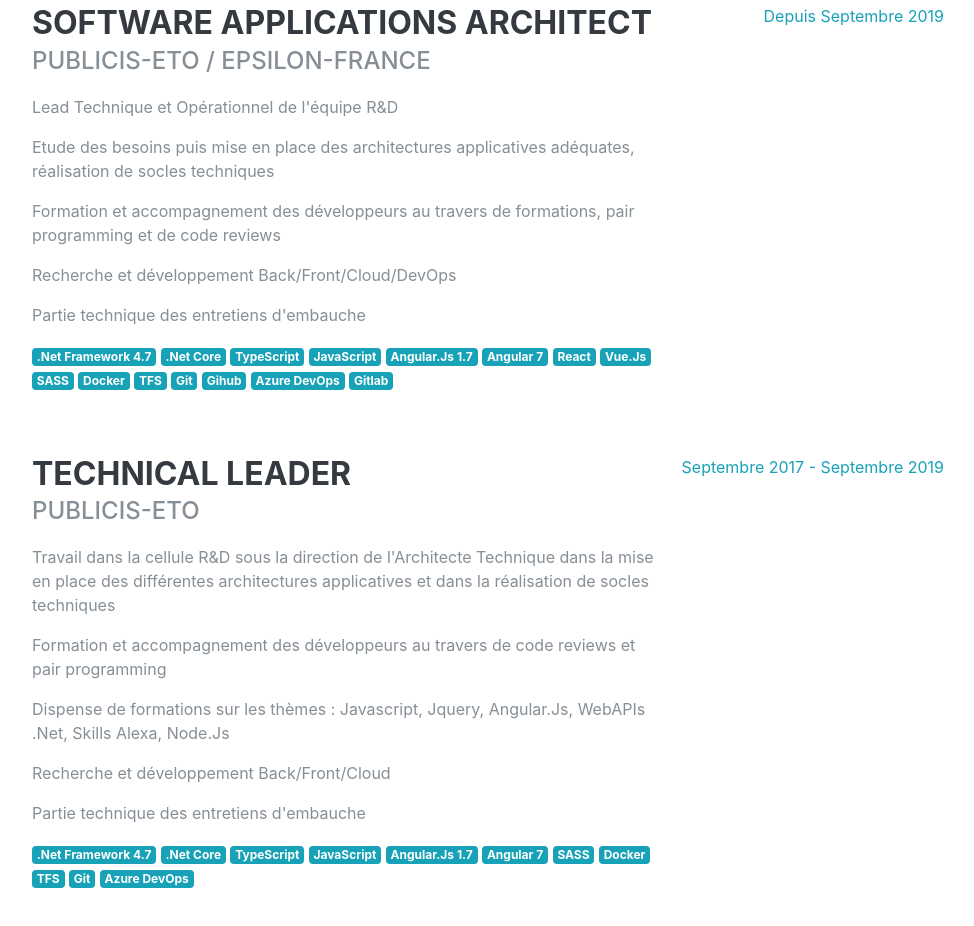
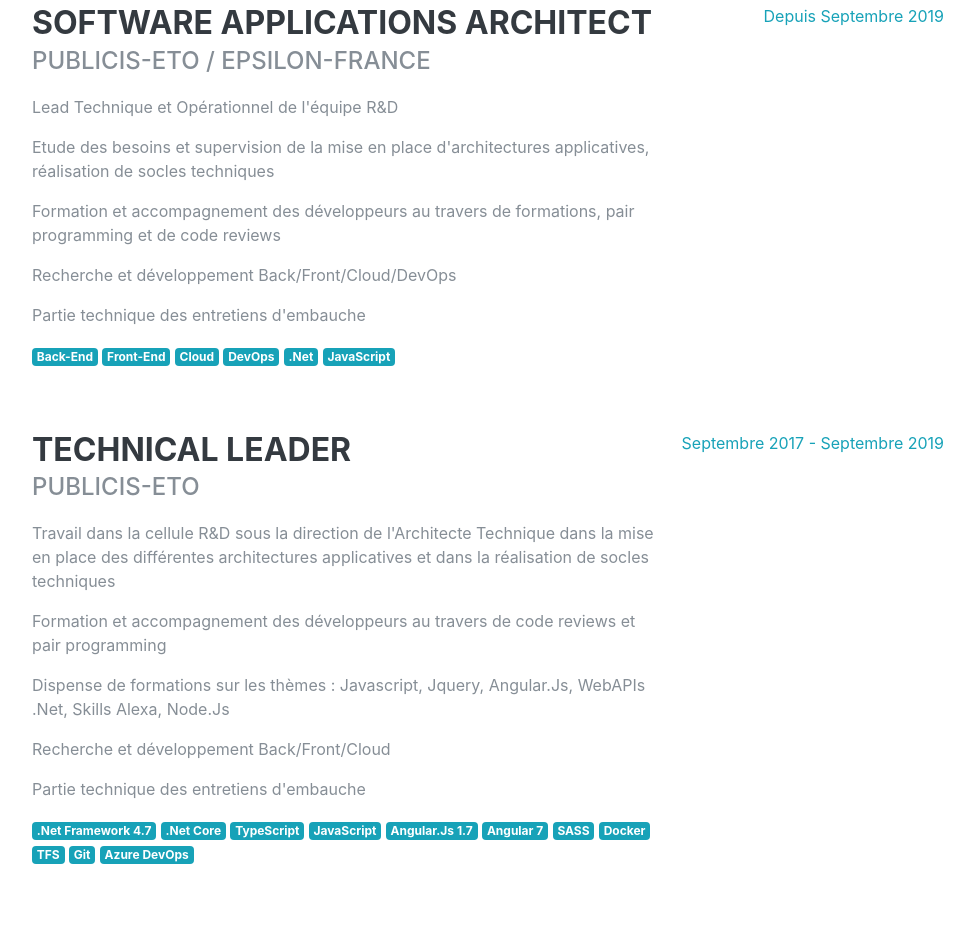
Before and after one commit to roddone/roddone.github.io, a plain HTML site: page index.html in a window 1280 px wide. Shown: the part 960-1886 px from the top of the page, without its empty margins (288-1262 px from the left). Drawn offline with Linux system fonts and the light colour scheme; a web font is replaced by a local one.

Commit message:
Automated Release

```diff
--- a/index.html
+++ b/index.html
@@ -124,7 +124,7 @@
 							Lead Technique et Opérationnel de l'équipe R&D
 						</p>
 						<p>
-							Etude des besoins puis mise en place des architectures applicatives adéquates, réalisation de socles techniques
+							Etude des besoins et supervision de la mise en place d'architectures applicatives, réalisation de socles techniques
 						</p>
 						<p>
 							Formation et accompagnement des développeurs au travers de formations, pair programming et de code reviews
@@ -136,21 +136,12 @@
 							Partie technique des entretiens d'embauche
 						</p>
 						<p>
-							<span class="badge badge-primary">.Net Framework 4.7</span>
-							<span class="badge badge-primary">.Net Core</span>
-							<span class="badge badge-primary">TypeScript</span>
+							<span class="badge badge-primary">Back-End</span>
+							<span class="badge badge-primary">Front-End</span>
+							<span class="badge badge-primary">Cloud</span>
+							<span class="badge badge-primary">DevOps</span>
+							<span class="badge badge-primary">.Net</span>
 							<span class="badge badge-primary">JavaScript</span>
-							<span class="badge badge-primary">Angular.Js 1.7</span>
-							<span class="badge badge-primary">Angular 7</span>
-							<span class="badge badge-primary">React</span>
-							<span class="badge badge-primary">Vue.Js</span>
-							<span class="badge badge-primary">SASS</span>
-							<span class="badge badge-primary">Docker</span>
-							<span class="badge badge-primary">TFS</span>
-							<span class="badge badge-primary">Git</span>
-							<span class="badge badge-primary">Gihub</span>
-							<span class="badge badge-primary">Azure DevOps</span>
-							<span class="badge badge-primary">Gitlab</span>
 						</p>
 					</div>
 					<div class="resume-date text-md-right">
```
Also changed, not shown: english.html (+5 -14 lines).
